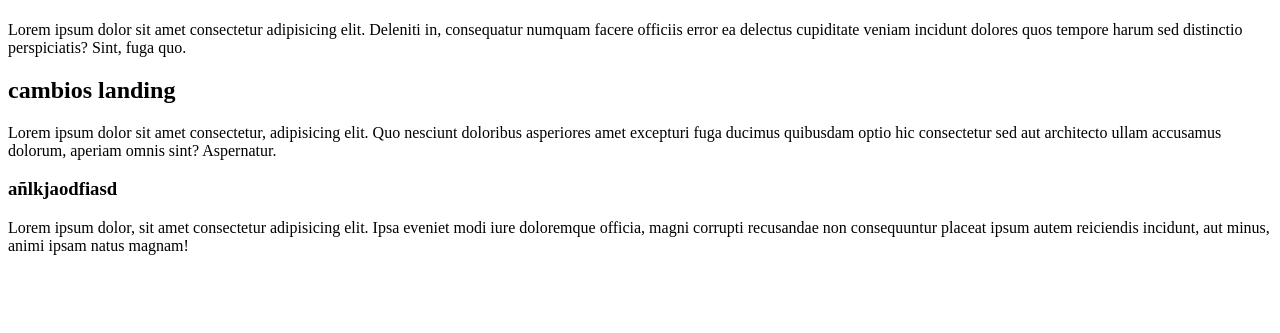
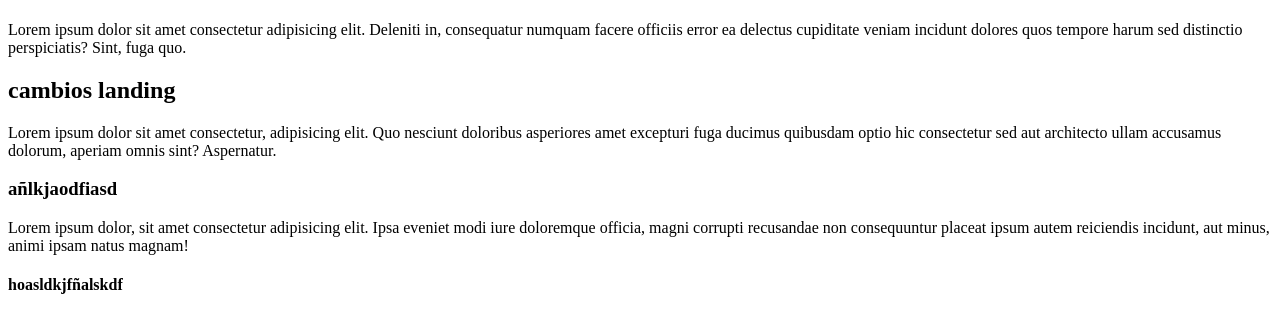
Before and after one commit to Psnadie/prueba, a plain HTML site: page index.html in a window 1280 px wide. Shown: the part 59-392 px from the top of the page. Drawn offline with Linux system fonts and the light colour scheme.

Commit message:
prueba dev

```diff
--- a/index.html
+++ b/index.html
@@ -18,5 +18,6 @@
              <p>Lorem ipsum dolor, sit amet consectetur adipisicing elit. Ipsa eveniet modi iure doloremque
                 officia, magni corrupti recusandae non consequuntur placeat ipsum autem reiciendis incidunt,
                  aut minus, animi ipsam natus magnam!</p>
+                 <h4>hoasldkjfñalskdf</h4>
 </body>
 </html>
```
